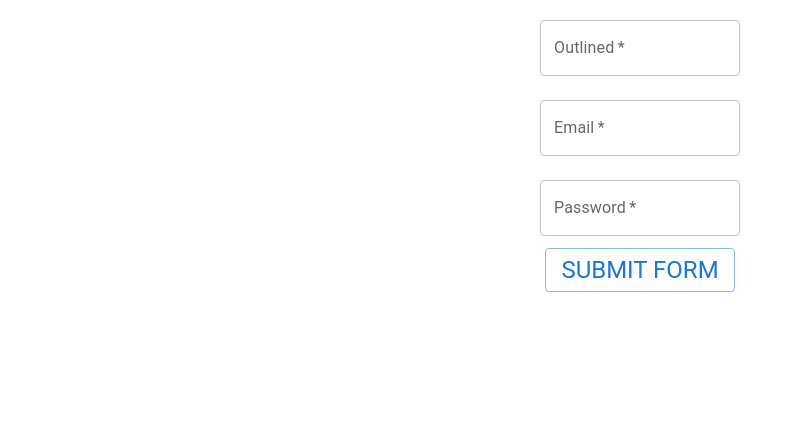
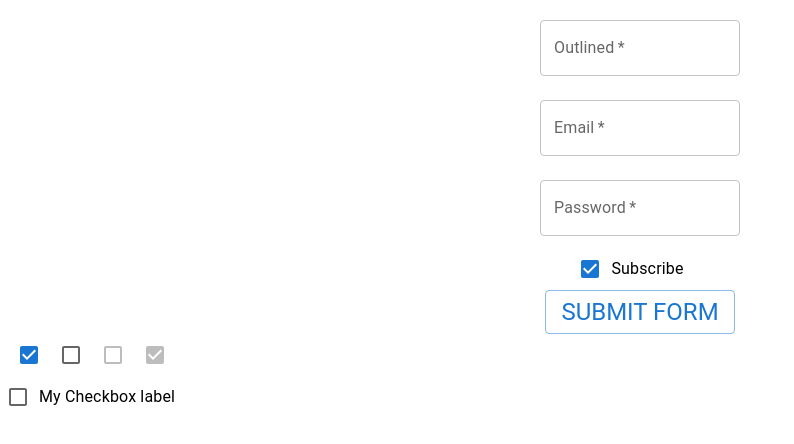
Before and after one commit to MostafaMohammadi1989/MUI, a React (Create React App) app: page / in a window 1280 px wide. Shown: the top 444 px of the page, without its empty margins (0-794 px from the left). Built offline with nearby package versions, Linux system fonts and the light colour scheme.

Commit message:
Checkbox

```diff
--- a/src/App.js
+++ b/src/App.js
@@ -4,6 +4,7 @@ import * as React from "react";
 // import Box from "./components/boxTest";
 // import TextFields from "./components/TextField";
 import Formtextfield from "./components/formTextField";
+import CheckBox from "./components/checkbox";
 
 function App() {
   return (
@@ -13,6 +14,7 @@ function App() {
       {/* <Box /> */}
       {/* <TextFields /> */}
       <Formtextfield />
+      <CheckBox />
     </div>
   );
 }
--- /dev/null
+++ b/src/components/checkbox.js
@@ -0,0 +1,32 @@
+import * as React from "react";
+import { useState } from "react";
+import { Checkbox, FormControlLabel } from "@mui/material";
+
+const label = { inputProps: { "aria-label": "Checkbox demo" } };
+
+export default function Checkboxes() {
+  const [checked, setChecked] = useState(false);
+
+  const handleCheckboxChange = (event) => {
+    setChecked(event.target.checked);
+  };
+
+  return (
+    <>
+      <div>
+        <Checkbox {...label} defaultChecked />
+        <Checkbox {...label} />
+        <Checkbox {...label} disabled />
+        <Checkbox {...label} disabled checked />
+      </div>
+      <div>
+        <FormControlLabel
+          control={
+            <Checkbox checked={checked} onChange={handleCheckboxChange} />
+          }
+          label="My Checkbox label"
+        />
+      </div>
+    </>
+  );
+}
--- a/src/components/formTextField.js
+++ b/src/components/formTextField.js
@@ -1,5 +1,13 @@
 import * as React from "react";
-import { TextField, Button, Typography, Box } from "@mui/material";
+import {
+  TextField,
+  Button,
+  Typography,
+  Box,
+  FormGroup,
+  FormControlLabel,
+  Checkbox,
+} from "@mui/material";
 import styled, { css } from "styled-components";
 import { useState } from "react";
 
@@ -8,6 +16,7 @@ export default function FormTextField() {
     name: "",
     email: "",
     password: "",
+    subscribe: true,
   });
   const handelChange = (e) => {
     setInput((prevState) => ({
@@ -67,6 +76,22 @@ export default function FormTextField() {
           label="Password"
           required
         />
+        <FormGroup>
+          <FormControlLabel
+            control={
+              <Checkbox
+                defaultChecked
+                onChange={() =>
+                  setInput((prev) => ({
+                    ...prev,
+                    subscribe: !input.subscribe,
+                  }))
+                }
+              />
+            }
+            label="Subscribe"
+          />
+        </FormGroup>
         <Button variant="outlined" type="submit">
           <Typography variant="h5" component="h5">
             Submit Form
```
